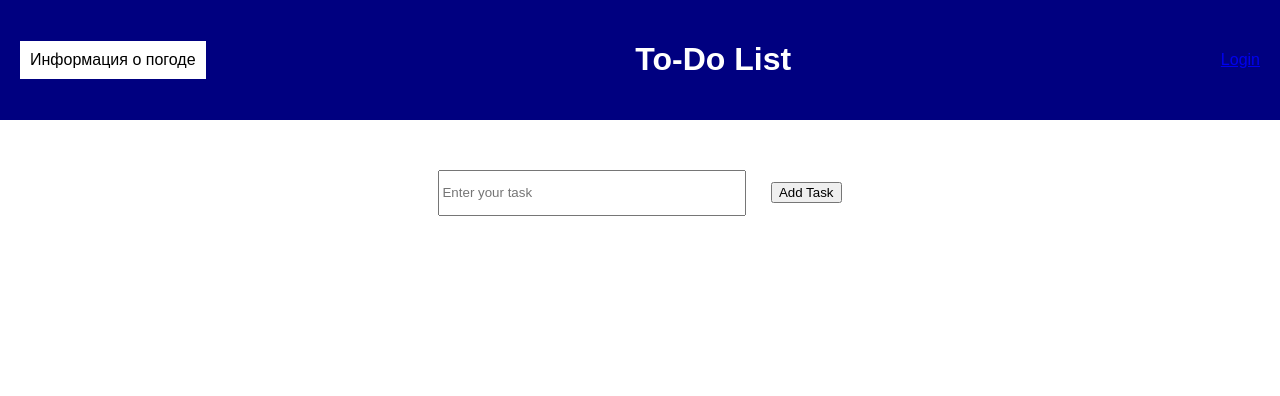
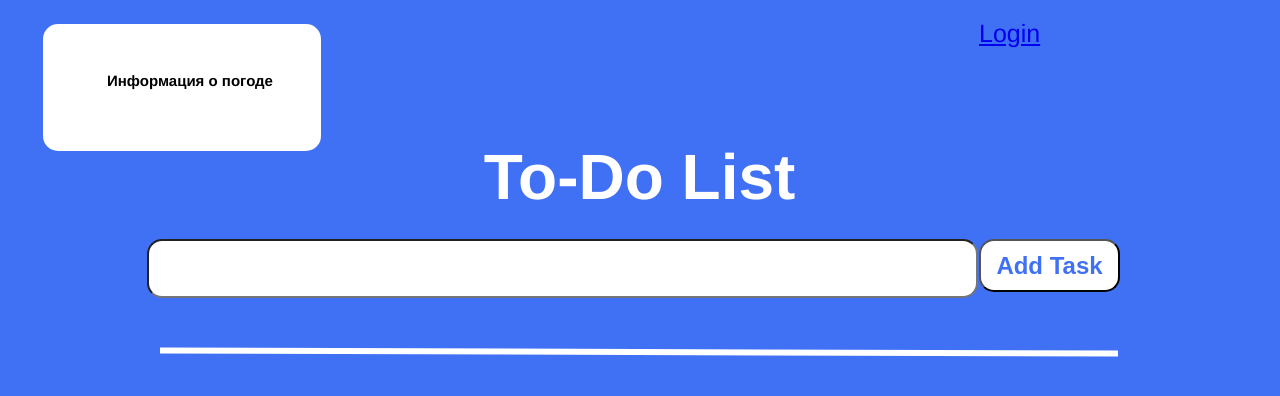
Before and after one commit to ZeroHero-King/flask, a Flask app: template templates/todo_list.html in a window 1280 px wide. Shown: the top 396 px of the page. Run offline with Flask 3, Linux system fonts and the light colour scheme; the template is opened without the code that fills it, so the values that code supplies are empty.

Commit message:
Please enter the commit message for your changes. Lines starting with '#' will be ignored, and an empty message aborts the commit.
On branch main
Your branch is up to date with 'origin/main'.

Changes to be committed:
	modified:   database/users.sqlite3
	modified:   static/tes.css
	modified:   static/todo_list.css
	modified:   templates/todo_list.html
	new file:   weather.py

```diff
--- a/static/tes.css
+++ b/static/tes.css
@@ -1,54 +1,169 @@
-body, html {
-    margin: 0;
-    padding: 0;
-    font-family: Arial, sans-serif;
-  }
 
-  .header {
-    display: flex;
-    justify-content: space-between;
-    align-items: center;
-    background-color: #000080;
-    color: white;
-    padding: 20px;
-  }
+/* Rectangle 6 */
 
-  .notification {
-     background-color:white;
-     color:black;
-     padding:10px;
-  }
+position: absolute;
+width: 823px;
+height: 53px;
+left: 147px;
+top: 239px;
 
-  .user-info button {
-     margin-left:20px;
-  }
+background: #FFFFFF;
+border-radius: 15px;
 
-  .task-input {
-     display:flex;
-     justify-content:center;
-     align-items:center;
-     margin-top:50px;
-  }
 
-  .task-input input {
-   width :300px ; height :40px ; margin-right :20px ; }
 
-  .task-list .task{
-   display:flex ;
-   justify-content :space-between ;
-   align-items :center ;
-   border-bottom :2 px solid black ;
-   padding :20 px ;
-  }
 
-  .task {
-    margin-bottom: 10px;
-    padding: 10px;
-    background-color: #f0f0f0;
-    border-radius: 5px;
-}
 
-.task.completed {
-    background-color: #c0e7a5; /* Light green for completed tasks */
-    text-decoration: line-through; /* Strike through completed tasks */
-}
+/* Rectangle 7 */
+
+position: absolute;
+width: 141px;
+height: 53px;
+left: 979px;
+top: 239px;
+
+background: #FFFFFF;
+border-radius: 15px;
+
+/* Weather */
+
+position: absolute;
+width: 278px;
+height: 127px;
+left: 43px;
+top: 24px;
+
+
+
+/* Rectangle 9 */
+
+position: absolute;
+width: 278px;
+height: 127px;
+left: 43px;
+top: 24px;
+
+background: #FFFFFF;
+border-radius: 15px;
+
+
+/* Информация о погоде */
+
+position: absolute;
+width: 168px;
+height: 18px;
+left: 63px;
+top: 38px;
+
+font-family: 'Inter';
+font-style: normal;
+font-weight: 700;
+font-size: 15px;
+line-height: 18px;
+text-align: center;
+
+color: #000000;
+
+
+
+
+
+
+/* Edit */
+
+position: absolute;
+width: 31px;
+height: 19px;
+left: 962px;
+top: 411px;
+
+font-family: 'Inter';
+font-style: normal;
+font-weight: 700;
+font-size: 16px;
+line-height: 19px;
+text-align: center;
+
+color: #4071F4;
+
+
+
+/* Group 3 */
+
+position: absolute;
+width: 111px;
+height: 39px;
+left: 897px;
+top: 401px;
+
+
+
+/* Rectangle 12 */
+
+position: absolute;
+width: 111px;
+height: 39px;
+left: 897px;
+top: 401px;
+
+background: #75DC86;
+border-radius: 10px;
+
+
+/* Done */
+
+position: absolute;
+width: 41px;
+height: 19px;
+left: 932px;
+top: 411px;
+
+font-family: 'Inter';
+font-style: normal;
+font-weight: 700;
+font-size: 16px;
+line-height: 19px;
+text-align: center;
+
+color: #FEFEFE;
+
+
+
+/* Group 4 */
+
+position: absolute;
+width: 111px;
+height: 39px;
+left: 1049px;
+top: 401px;
+
+
+
+/* Rectangle 11 */
+
+position: absolute;
+width: 111px;
+height: 39px;
+left: 1049px;
+top: 401px;
+
+background: #F97B7B;
+border-radius: 10px;
+
+
+/* Delete */
+
+position: absolute;
+width: 51px;
+height: 19px;
+left: 1079px;
+top: 411px;
+
+font-family: 'Inter';
+font-style: normal;
+font-weight: 700;
+font-size: 16px;
+line-height: 19px;
+text-align: center;
+
+color: #FFFFFF;
--- a/static/todo_list.css
+++ b/static/todo_list.css
@@ -1,26 +1,91 @@
 body, html {
-    margin: 0;
-    padding: 0;
-    font-family: Arial, sans-serif;
+    font-family: helvetica;
+    background: #4071F4;
   }
 
   .header {
     display: flex;
     justify-content: space-between;
     align-items: center;
-    background-color: #000080;
     color: white;
     padding: 20px;
   }
 
-  .notification {
-     background-color:white;
-     color:black;
-     padding:10px;
+  .header h1 {
+    position: absolute;
+    width: 323px;
+    height: 77px;
+    left: 478px;
+    top: 96px;
+    font-style: normal;
+    font-weight: 700;
+    font-size: 64px;
+    line-height: 77px;
+    text-align: center;
+    color: #FFFFFF;
   }
 
+  .line {
+    position: absolute;
+    width: 952px;
+    height: 0px;
+    left: 160px;
+    top: 340.5px;
+    border: 3px solid #FFFFFF;
+    transform: rotate(0.18deg);
+  }
+
+  .notification {
+    position: absolute;
+    width: 278px;
+    height: 127px;
+    left: 43px;
+    top: 24px;
+    background: #FFFFFF;
+    border-radius: 15px;
+  }
+  .notification h1 {
+    position: absolute;
+    width: 168px;
+    height: 18px;
+    left: 63px;
+    top: 38px;
+    font-style: normal;
+    font-weight: 700;
+    font-size: 15px;
+    line-height: 18px;
+    text-align: center;
+    color: #000000;
+  }
+
+  .user-info {
+    position: absolute;
+    display: flex;
+    justify-content: space-between;
+    width: 130px;
+    height: 30px;
+    left: 979px;
+    top: 18px;
+    font-style: normal;
+    font-weight: 400;
+    font-size: 25px;
+    line-height: 30px;
+    text-align: center;
+    color: #FFFFFF;
+  }
   .user-info button {
-     margin-left:20px;
+    position: absolute;
+    width: 88px;
+    height: 30px;
+    left: 175px;
+    background: #FFFFFF;
+    border-radius: 10px;
+    font-style: normal;
+    font-weight: 700;
+    font-size: 15px;
+    line-height: 18px;
+    text-align: center;
+    color: #4071F4;
   }
 
   .task-input {
@@ -31,24 +96,82 @@ body, html {
   }
 
   .task-input input {
-   width :300px ; height :40px ; margin-right :20px ; }
+    position: absolute;
+    width: 823px;
+    height: 53px;
+    left: 147px;
+    top: 239px;
+    background: #FFFFFF;
+    border-radius: 15px;
+  }
 
-  .task-list .task{
-   display:flex ;
-   justify-content :space-between ;
-   align-items :center ;
-   border-bottom :2 px solid black ;
-   padding :20 px ;
+  .task-input button {
+    position: absolute;
+    width: 141px;
+    height: 53px;
+    left: 979px;
+    top: 239px;
+    background: #FFFFFF;
+    border-radius: 15px;
+    font-style: normal;
+    font-weight: 700;
+    font-size: 24px;
+    line-height: 29px;
+    text-align: center;
+    color: #4071F4;
+
   }
 
   .task {
-    margin-bottom: 10px;
-    padding: 10px;
-    background-color: #f0f0f0;
-    border-radius: 5px;
+    position: absolute;
+    width: 118px;
+    height: 39px;
+    left: 160px;
+    top: 401px;
+    font-style: normal;
+    font-weight: 700;
+    font-size: 32px;
+    line-height: 39px;
+    text-align: center;
+    color: #FFFFFF;
 }
 
 .task.completed {
-    background-color: #c0e7a5; /* Light green for completed tasks */
     text-decoration: line-through; /* Strike through completed tasks */
 }
+
+/* Стили для кнопки Done */
+button.done-button {
+    position: absolute;
+    width: 111px;
+    height: 39px;
+    top: 0px;
+    left: 697px;
+    background: #75DC86;
+    border-radius: 10px;
+    font-style: normal;
+    font-weight: 700;
+    font-size: 16px;
+    line-height: 19px;
+    text-align: center;
+    color: #FEFEFE;
+    /* Добавьте любые другие стили, необходимые для кнопки "Done" */
+}
+
+/* Стили для кнопки Delete */
+button.delete-button {
+    position: absolute;
+    width: 111px;
+    height: 39px;
+    top: 0px;
+    left: 849px;
+    background: #FF6B6B;
+    font-style: normal;
+    font-weight: 700;
+    font-size: 16px;
+    line-height: 19px;
+    text-align: center;
+    color: #FFFFFF;
+    border-radius: 10px;
+    /* Добавьте любые другие стили, необходимые для кнопки "Delete" */
+}
--- a/templates/todo_list.html
+++ b/templates/todo_list.html
@@ -3,12 +3,14 @@
 {% block title %}To-Do List{% endblock %}
 
 {% block content %}
-    <link rel="stylesheet" href="{{ url_for('static', filename='tes.css') }}">
+    <link rel="stylesheet" href="{{ url_for('static', filename='todo_list.css') }}">
 </head>
 <body>
 
 <div class="header">
-    <div class="notification">Информация о погоде</div>
+    <div class="notification">
+        <h1>Информация о погоде</h1>
+    </div>
     <h1>To-Do List</h1>
     <div class="user-info">
         {% if username %}
@@ -24,20 +26,22 @@
 
 <div class="task-input">
     <form action="{{ url_for('add_task') }}" method="POST">
-        <input type="text" name="task" placeholder="Enter your task">
+        <input type="text" name="task" placeholder="">
         <button type="submit">Add Task</button>
     </form>
 </div>
+
+<hr class ="line">
 
 <div class="task-list">
     {% for task in tasks %}
         <div class="task {% if task.completed %} completed {% endif %}">
             {{ task.task }}
             <form action="{{ url_for('complete_task', task_id=task.id) }}" method="POST">
-                <button type="submit">Done</button>
+                <button type="submit" class="done-button">Done</button>
             </form>
             <form action="{{ url_for('delete_task', task_id=task.id) }}" method="POST">
-                <button type="submit">Delete</button>
+                <button type="submit" class="delete-button">Delete</button>
             </form>
         </div>
     {% endfor %}
```
Also changed, not shown: weather.py (added, +14 -0 lines), database/users.sqlite3.
